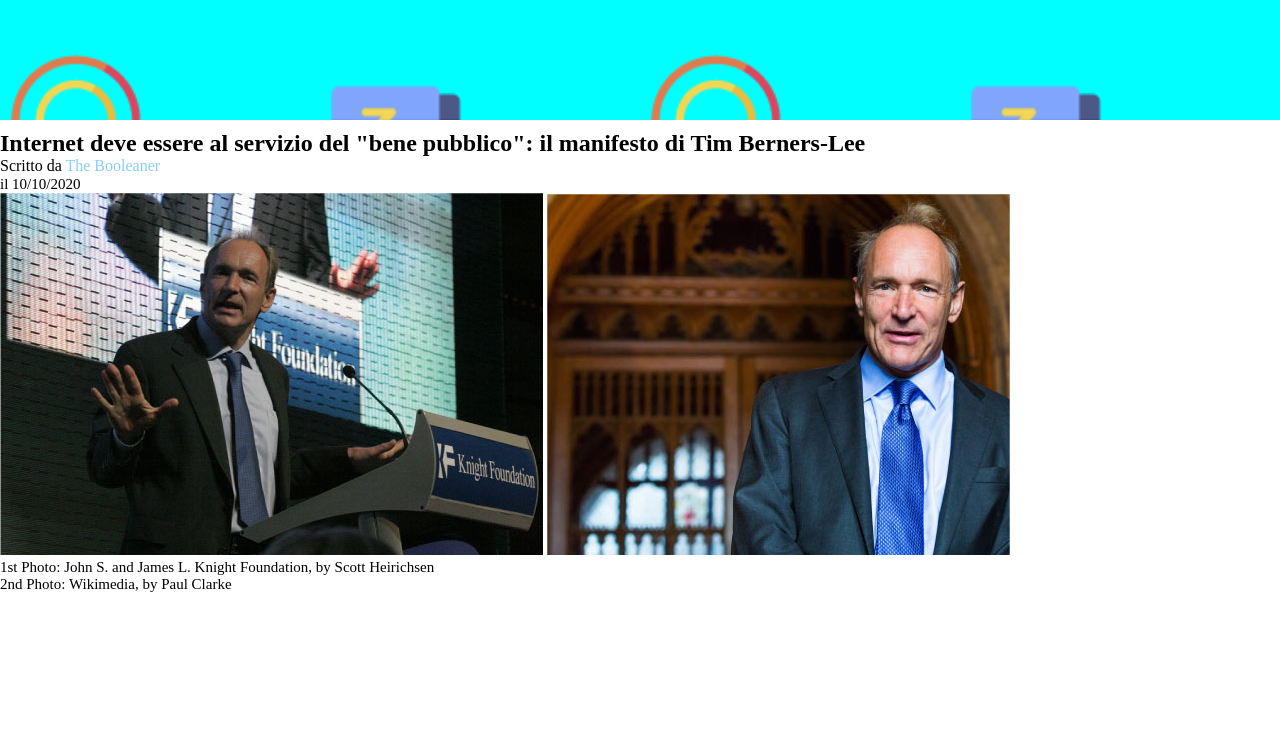
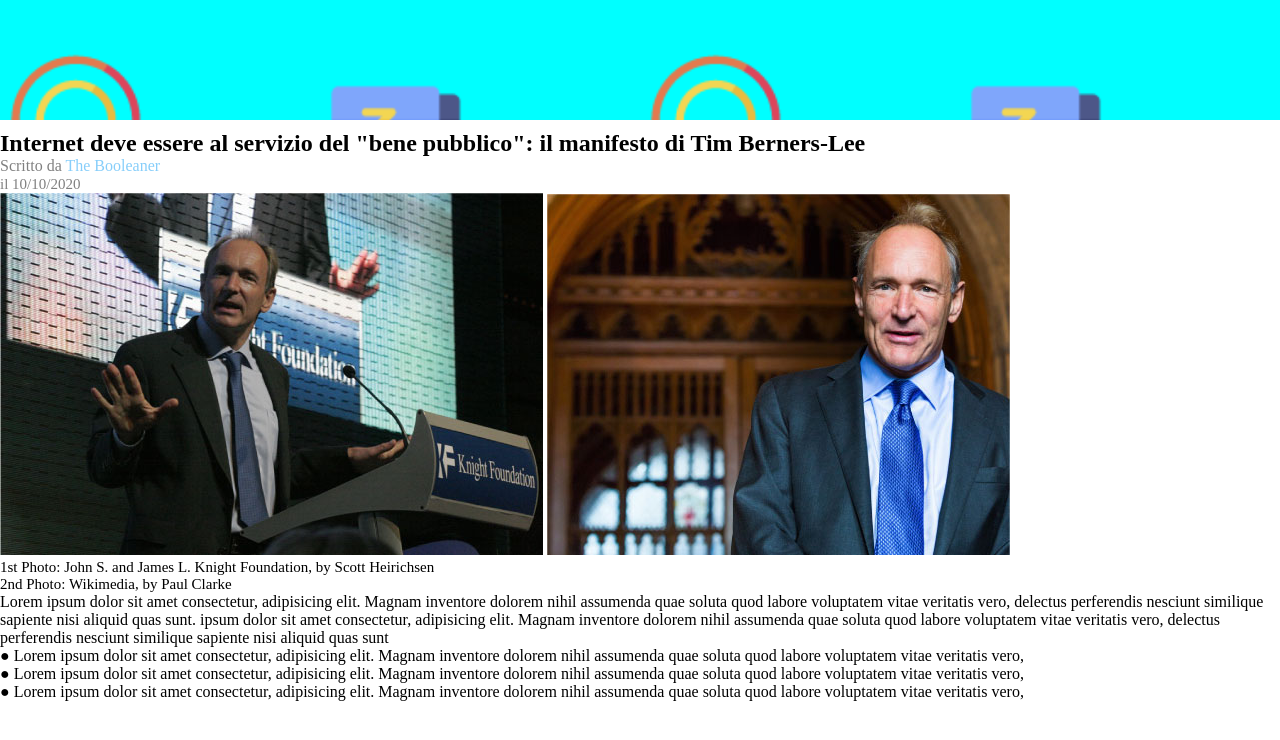
Before and after one commit to Marcosshyguy/html-css-booleaner, a plain HTML site: page index.html in a window 1280 px wide. Drawn offline with Linux system fonts and the light colour scheme.

Commit message:
add a section called article with an ul and p

```diff
--- a/index.html
+++ b/index.html
@@ -23,7 +23,7 @@
 
         <section>
             <h1>Internet deve essere al servizio del "bene pubblico": il manifesto di Tim Berners-Lee</h1>
-            <p>Scritto da <span class="blog-name">The Booleaner</span><br/><span class="date"> il 10/10/2020</span></p>
+            <p class="author">Scritto da <span class="blog-name">The Booleaner</span><br/><span class="date"> il 10/10/2020</span></p>
 
             <!-- main images -->
 
@@ -34,9 +34,19 @@
             2nd Photo: Wikimedia, by Paul Clarke</p>
 
             <!-- end main images -->
-
         </section>
         <!-- end title and main images with description -->
+        <!-- article -->
+        <section class="article">
+            <p>Lorem ipsum dolor sit amet consectetur, adipisicing elit. Magnam inventore dolorem nihil assumenda quae soluta quod labore voluptatem vitae veritatis vero, delectus perferendis nesciunt similique sapiente nisi aliquid quas sunt.<span class="important-sentence"> ipsum dolor sit amet consectetur, adipisicing elit.</span> Magnam inventore dolorem nihil assumenda quae soluta quod labore voluptatem vitae veritatis vero, delectus perferendis nesciunt similique sapiente nisi aliquid quas sunt</p>
+            <ul>
+                <li>&#9679;  Lorem ipsum dolor sit amet consectetur, adipisicing elit. Magnam inventore dolorem nihil assumenda quae soluta quod labore voluptatem vitae veritatis vero,</li>
+                <li>&#9679;  Lorem ipsum dolor sit amet consectetur, adipisicing elit. Magnam inventore dolorem nihil assumenda quae soluta quod labore voluptatem vitae veritatis vero,</li>
+                <li>&#9679;  Lorem ipsum dolor sit amet consectetur, adipisicing elit. Magnam inventore dolorem nihil assumenda quae soluta quod labore voluptatem vitae veritatis vero,</li>
+            </ul>
+        </section>
+        <!-- end article -->
+
 
     </main>
     <!-- end main -->
```
